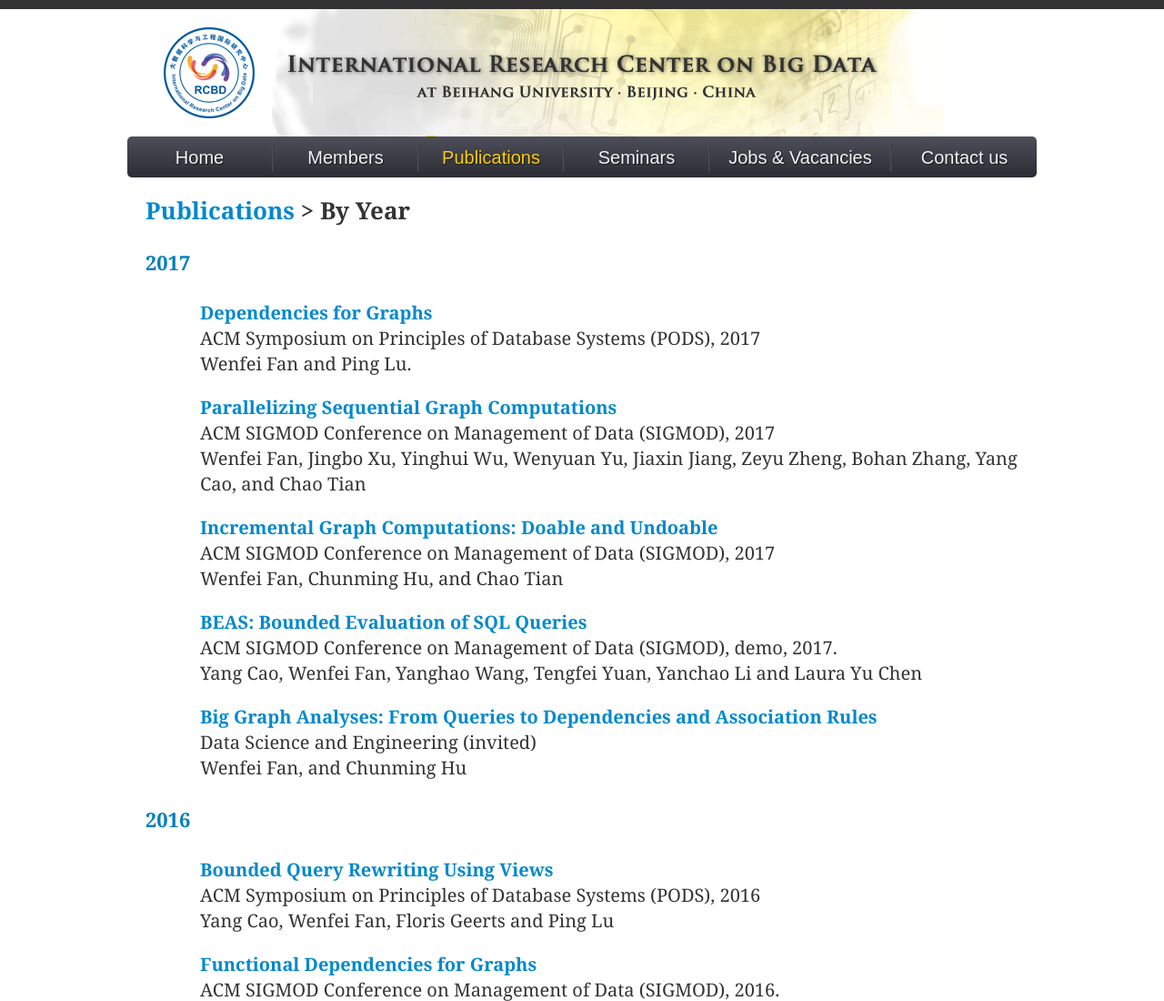
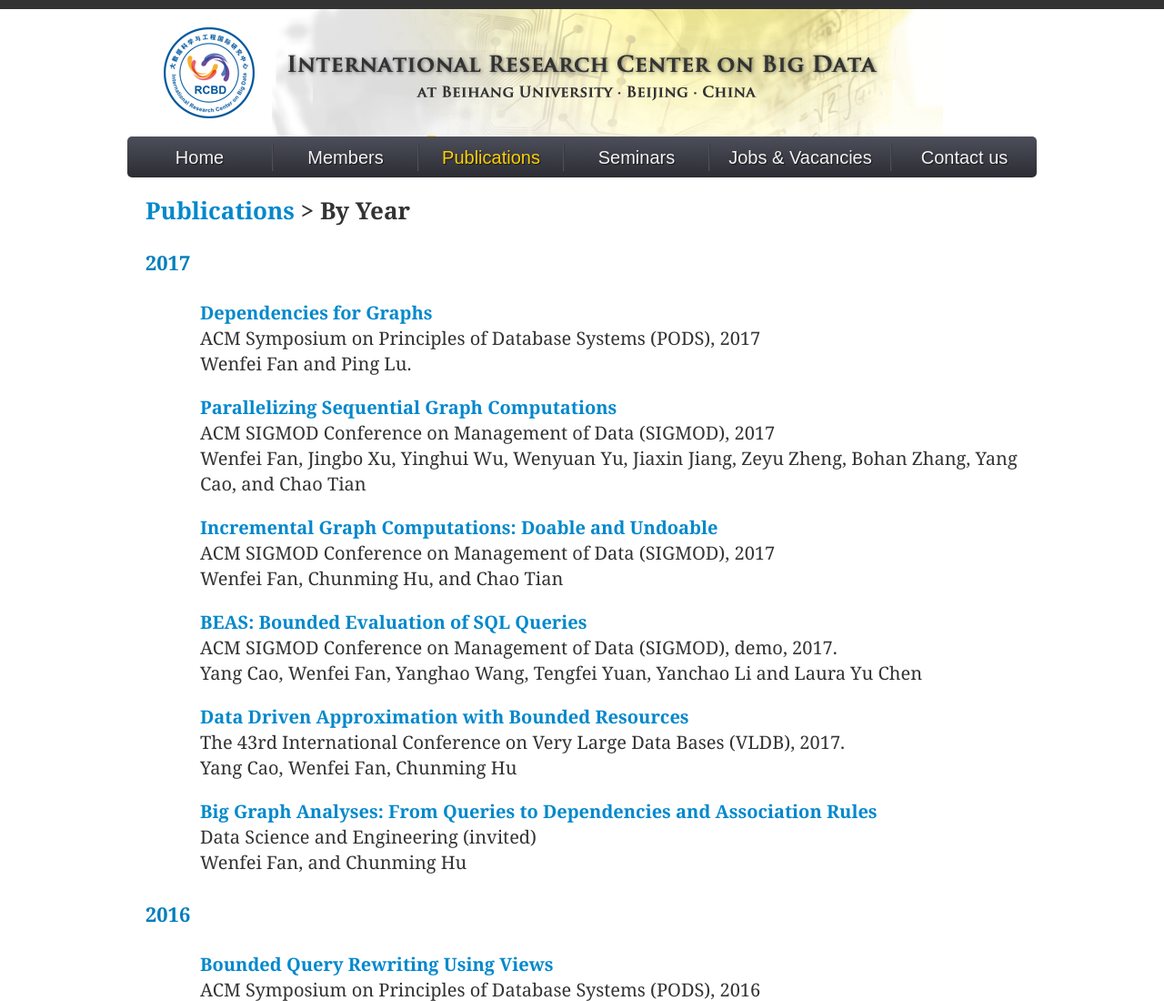
Before and after one commit to yecol/buaa-rcbd, a plain HTML site: page pub-year.html in a window 1280 px wide. Shown: the top 1100 px of the page at 91% size. Drawn offline with Linux system fonts and the light colour scheme.

Commit message:
paper update.

```diff
--- a/pub-year.html
+++ b/pub-year.html
@@ -95,6 +95,12 @@
                         <strong><a href="http://homepages.inf.ed.ac.uk/wenfei/papers/BEAS.pdf">BEAS: Bounded Evaluation of SQL Queries</a></strong><br>
                         ACM SIGMOD Conference on Management of Data (SIGMOD), demo, 2017.<br>
                         Yang Cao, Wenfei Fan, Yanghao Wang, Tengfei Yuan, Yanchao Li and Laura Yu Chen
+                    </p>
+
+                    <p>
+                        <strong><a href="http://homepages.inf.ed.ac.uk/wenfei/papers/vldb17.pdf">Data Driven Approximation with Bounded Resources</a></strong><br>
+                        The 43rd International Conference on Very Large Data Bases (VLDB), 2017.<br>
+                        Yang Cao, Wenfei Fan, Chunming Hu
                     </p>
                     <p>
                         <strong><a href="http://homepages.inf.ed.ac.uk/wenfei/papers/DSE.pdf">Big Graph Analyses: From Queries to Dependencies and Association Rules </a></strong><br>
```
Also changed, not shown: pub-topic-qbd.html (+5 -0 lines).
